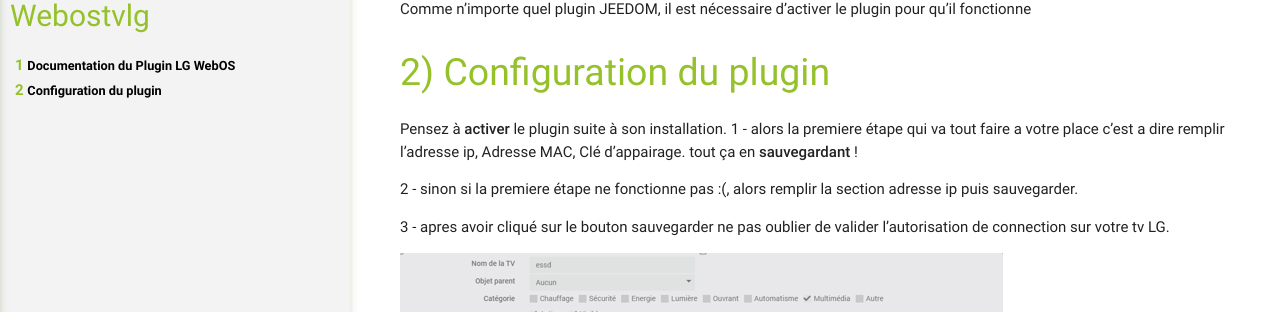
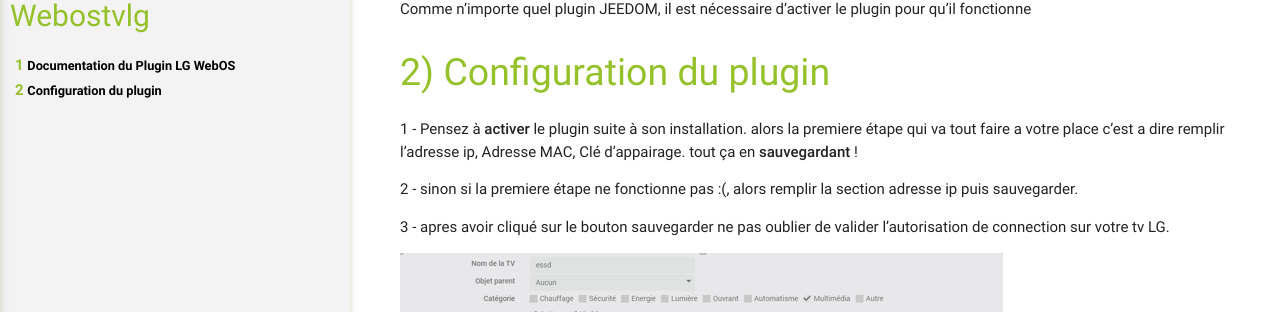
Before and after one commit to vegeta0911/WebOStvLG, a Jekyll site: the page built from docs/fr_FR/index.md, in a window 1280 px wide. Shown: the part 164-476 px from the top of the page. Built offline with Jekyll 4.4.1, drawn with Linux system fonts in a browser that asks for light colours; our own code applies the rules of GitHub Pages for plain Markdown files.

```diff
--- a/docs/fr_FR/index.md
+++ b/docs/fr_FR/index.md
@@ -4,8 +4,8 @@ Comme n’importe quel plugin JEEDOM, il est nécessaire d’activer le plugin p
 
 Configuration du plugin
 ===
-Pensez à **activer** le plugin suite à son installation.
-1 - alors la premiere étape qui va tout faire a votre place c'est a dire remplir l'adresse ip, Adresse MAC, Clé d'appairage.
+1 - Pensez à **activer** le plugin suite à son installation.
+alors la premiere étape qui va tout faire a votre place c'est a dire remplir l'adresse ip, Adresse MAC, Clé d'appairage.
 tout ça en **sauvegardant** !
 
 2 - sinon si la premiere étape ne fonctionne pas :(, alors remplir la section adresse ip puis sauvegarder.
```
